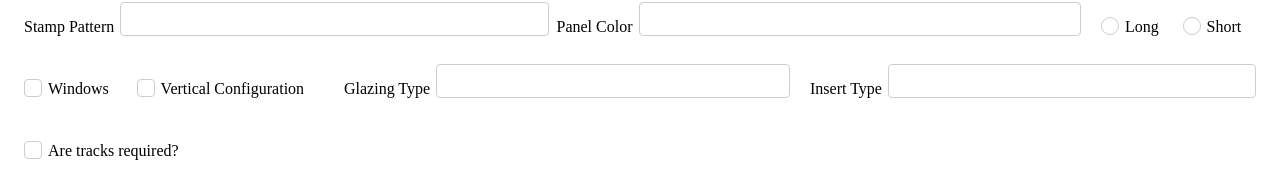
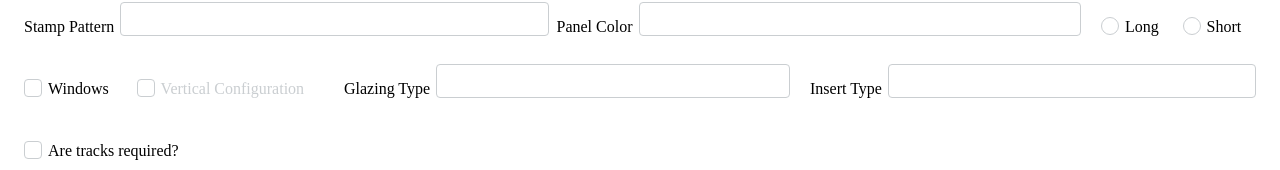
Before and after one commit to Sourav-Patteri/UpwardorPortalVue, a Vue app: page / in a window 1280 px wide. Shown: the part 302-472 px from the top of the page. Built offline with nearby package versions, Linux system fonts and the light colour scheme.

Commit message:
Update windows checkbox to pass disabled state prop

```diff
--- a/src/components/QuoteGenerator.vue
+++ b/src/components/QuoteGenerator.vue
@@ -93,7 +93,7 @@
           <control-input label='Windows' :checked='hasWindows' @toggle='hasWindows = !hasWindows'>
           </control-input>
 
-          <control-input label='Vertical Configuration' :checked='isVerticalConfiguration' @toggle='isVerticalConfiguration = !isVerticalConfiguration'>
+          <control-input label='Vertical Configuration' :disabled='!hasWindows' :checked='isVerticalConfiguration' @toggle='isVerticalConfiguration = !isVerticalConfiguration'>
           </control-input>
         </div>
       </div>
```
